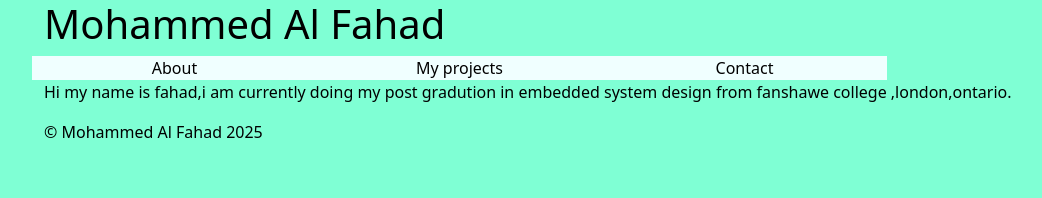
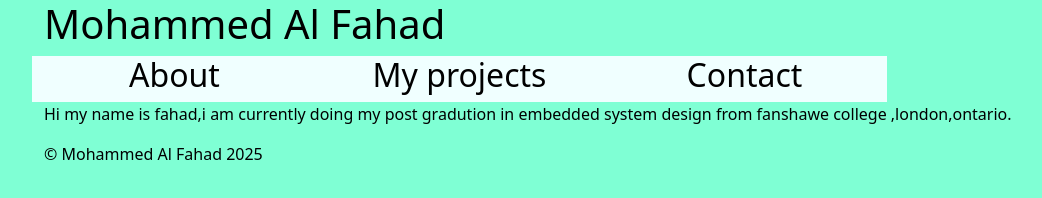
Before and after one commit to MDfahad2001/My-Website, a plain HTML site: page index.html in a window 1280 px wide. Shown: the whole page, without its empty margins (38-1080 px from the left). Drawn offline with nearby package versions, Linux system fonts and the light colour scheme.

Commit message:
Update index.html

```diff
--- a/index.html
+++ b/index.html
@@ -12,9 +12,15 @@
         <main>
             <div>
                 <div class="row">
-                    <div class="col-md-3 box">About</div>
-                    <div class="col-md-3 box">My projects</div>
-                    <div class="col-md-3 box">Contact</div>
+                    <div class="col-md-3 box">
+                        <h2>About</h2>
+                    </div>
+                    <div class="col-md-3 box">
+                        <h2>My projects</h2>
+                    </div>
+                    <div class="col-md-3 box">
+                        <h2>Contact</h2>
+                    </div>
                 </div>
             </div>
             <p>Hi my name is fahad,i am currently doing my post gradution in embedded system design from fanshawe college ,london,ontario.</p>
```
